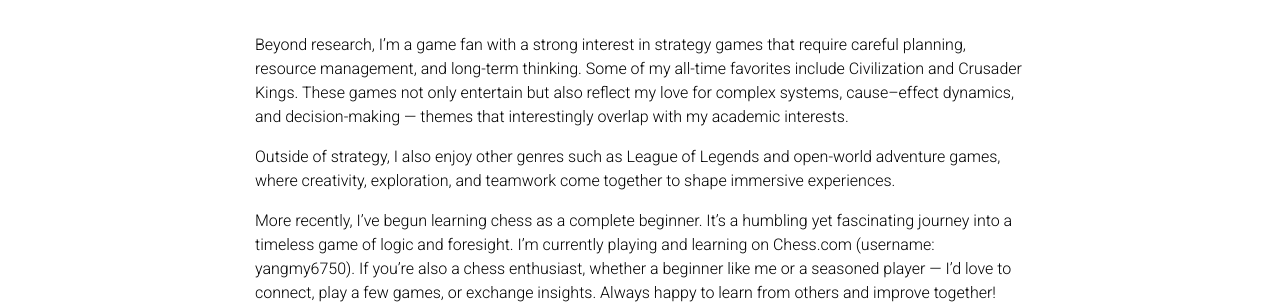
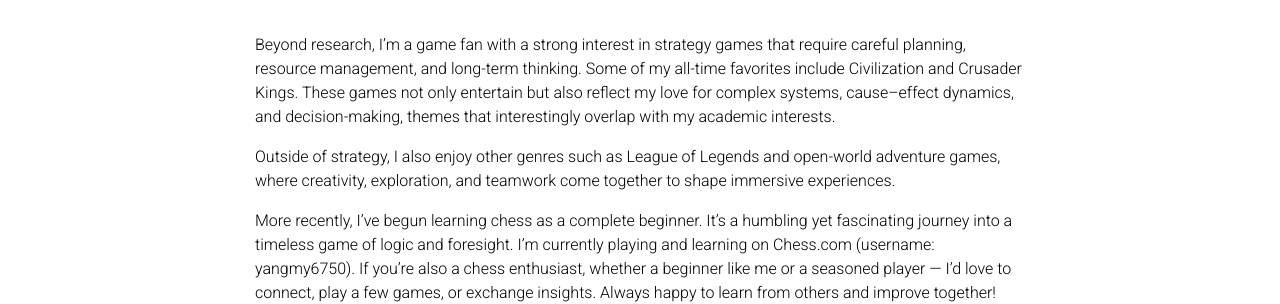
Before and after one commit to ymy4323460/ymy4323460.github.io, a Jekyll site: the page built from _pages/misc.md, in a window 1280 px wide. Shown: the part 152-456 px from the top of the page. Built offline with Jekyll 4.4.1, drawn with Linux system fonts in a browser that asks for light colours; comment, search, counter and statistics services are not loaded; a style sheet for code colours, icons or effects is not loaded.

Commit message:
Update misc.md

```diff
--- a/_pages/misc.md
+++ b/_pages/misc.md
@@ -7,7 +7,7 @@
 nav_order: 4
 ---
 
-Beyond research, I’m a game fan with a strong interest in strategy games that require careful planning, resource management, and long-term thinking. Some of my all-time favorites include Civilization and Crusader Kings. These games not only entertain but also reflect my love for complex systems, cause–effect dynamics, and decision-making — themes that interestingly overlap with my academic interests.
+Beyond research, I’m a game fan with a strong interest in strategy games that require careful planning, resource management, and long-term thinking. Some of my all-time favorites include Civilization and Crusader Kings. These games not only entertain but also reflect my love for complex systems, cause–effect dynamics, and decision-making, themes that interestingly overlap with my academic interests.
 
 Outside of strategy, I also enjoy other genres such as League of Legends and open-world adventure games, where creativity, exploration, and teamwork come together to shape immersive experiences.
 
```
